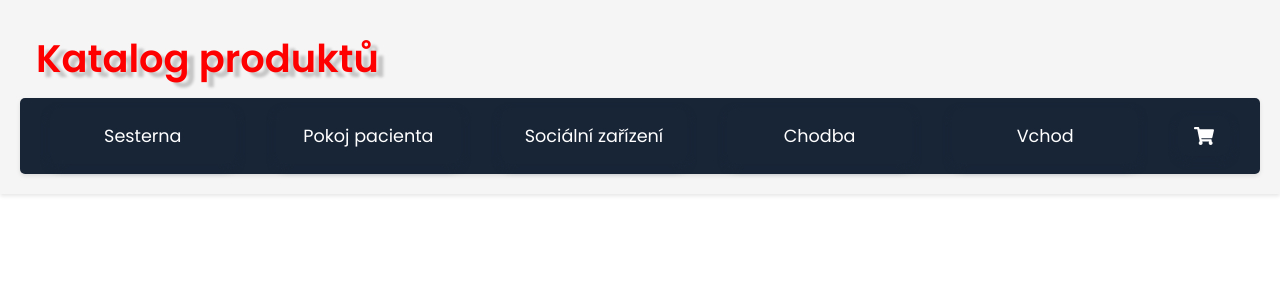
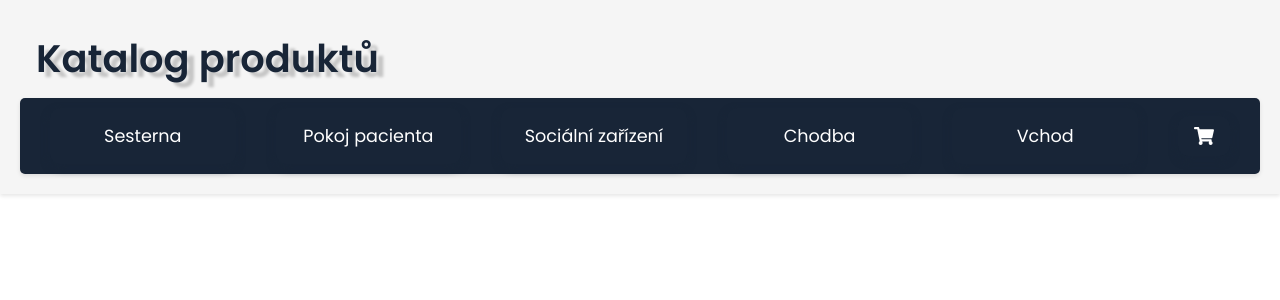
Before and after one commit to VladanCZ/FP, a React (Create React App) app: page / in a window 1280 px wide. Shown: the top 300 px of the page. Built offline with nearby package versions, Linux system fonts and the light colour scheme.

Commit message:
h1 base-color

```diff
--- a/src/pages/Home.scss
+++ b/src/pages/Home.scss
@@ -7,7 +7,7 @@
 }
 
 .home {
-  color: red;
+  color: vars.$base-color;
   font-family: vars.$font-primary;
   font-size: 1.8rem;
   font-weight: 600;
```
